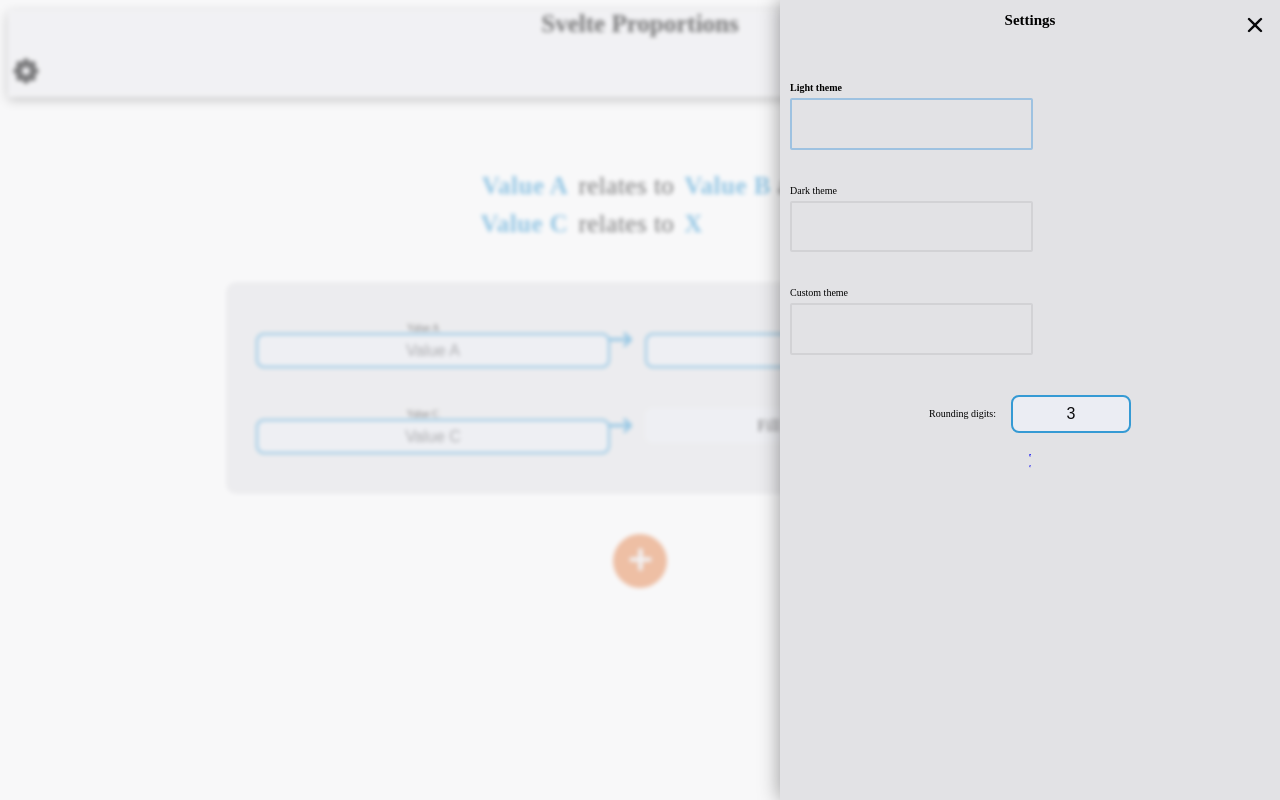
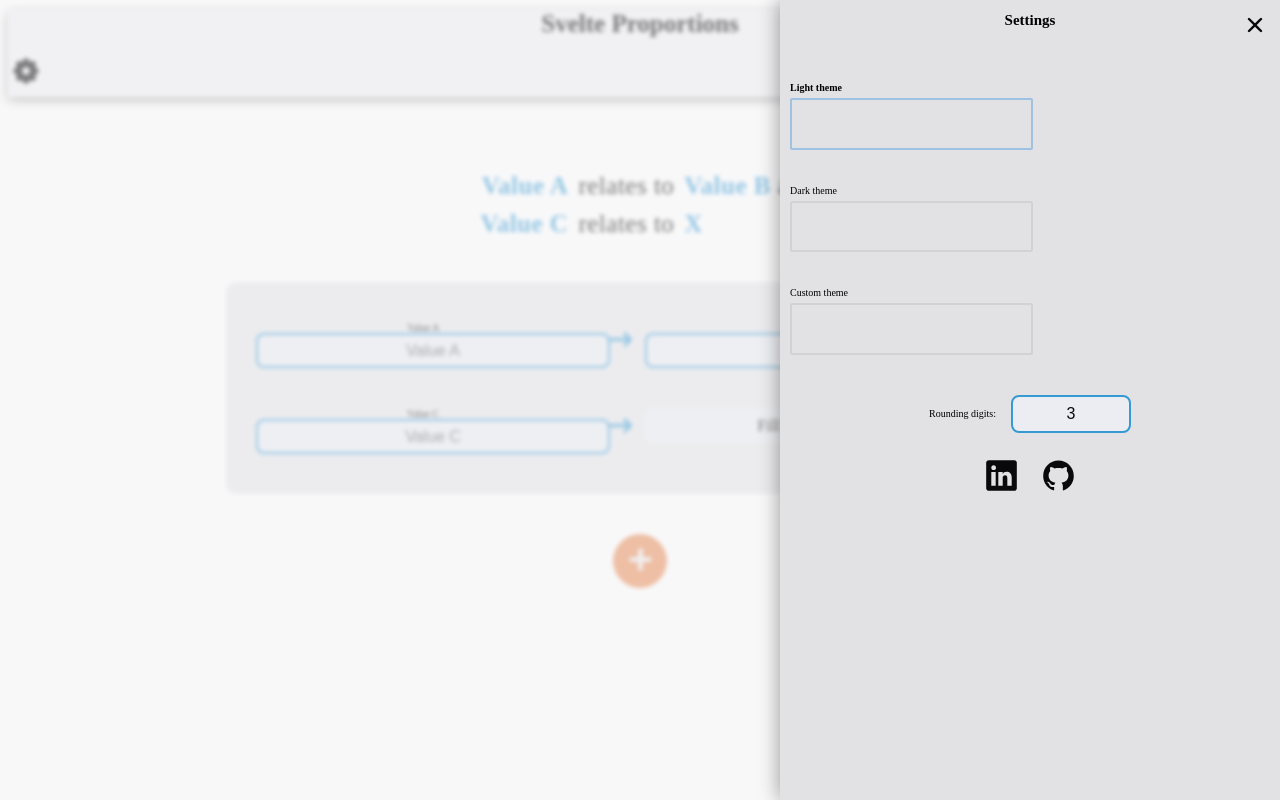
Before and after one commit to Pronian/proportions-svelte, a Svelte app: page / in a window 1280 px wide. Both pictures are taken after a click on the button 26 px from the left and 72 px from the top of the page. Built offline with nearby package versions, Linux system fonts and the light colour scheme.

Commit message:
Styled links and improved behavior

```diff
--- a/src/components/groups/InfoFooter.svelte
+++ b/src/components/groups/InfoFooter.svelte
@@ -3,13 +3,22 @@
 	import { linkedIn, github } from '../../assets/svgObjects';
 </script>
 
-<div>
+<div class="info">
 	<div class="flex-cc links">
-		<a href="https://www.linkedin.com/in/igeorgiev-dev" aria-label="LinkedIn">
-			<SvgBuilder svgObj={linkedIn} role="presentation" />
+		<a href="https://www.linkedin.com/in/igeorgiev-dev" aria-label="LinkedIn" target="_blank">
+			<SvgBuilder svgObj={linkedIn} role="presentation" class="icon"/>
 		</a>
-		<a href="https://github.com/Pronian" aria-label="GitHub">
-			<SvgBuilder svgObj={github} role="presentation" />
+		<a href="https://github.com/Pronian" aria-label="GitHub" target="_blank">
+			<SvgBuilder svgObj={github} role="presentation" class="icon"/>
 		</a>
 	</div>
 </div>
+
+<style>
+	.info :global(.icon) {
+		color: var(--text-color);
+		width: 3.5rem;
+		height: 3.5rem;
+		margin: 1rem;
+	}
+</style>
```
